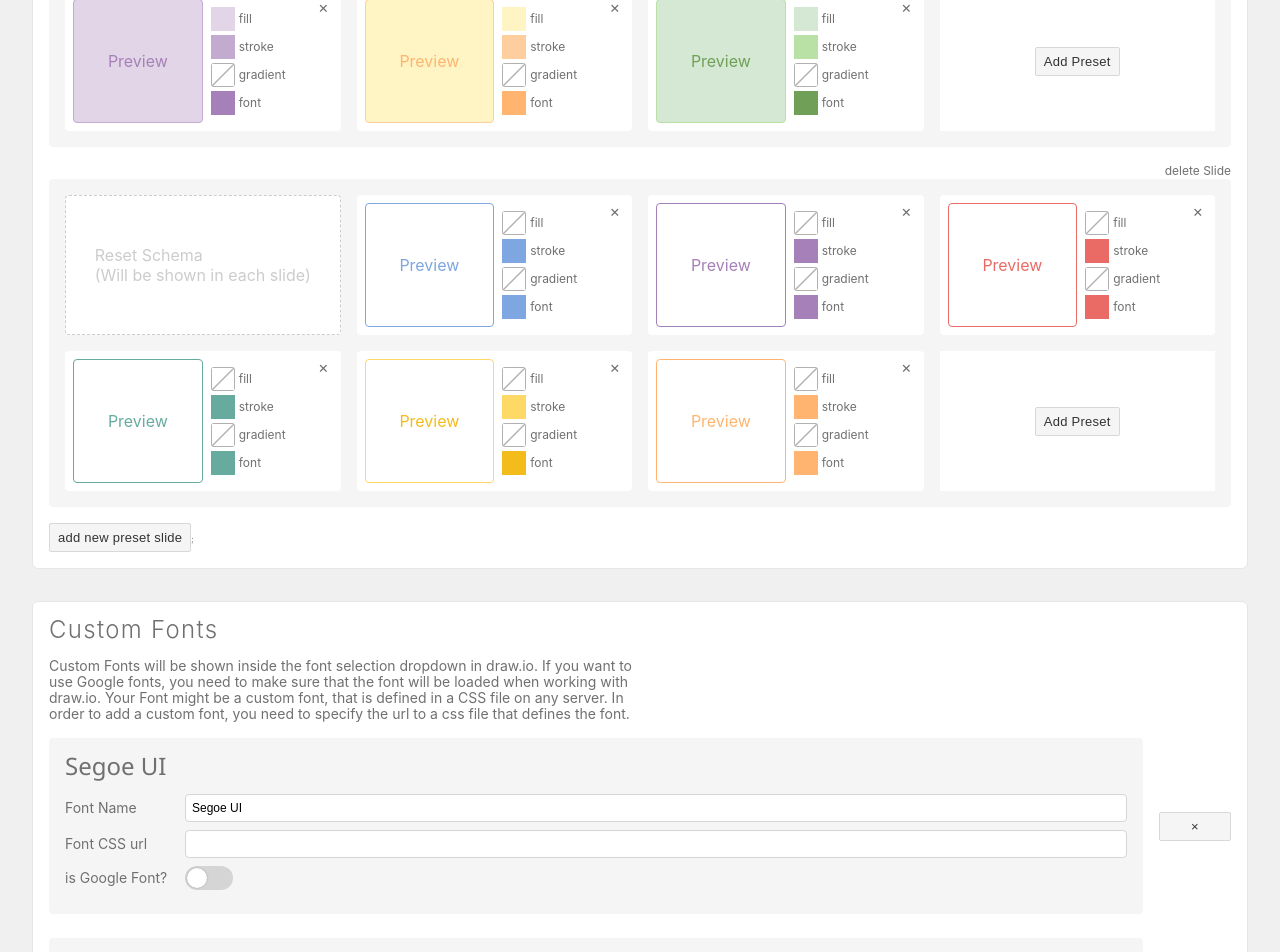
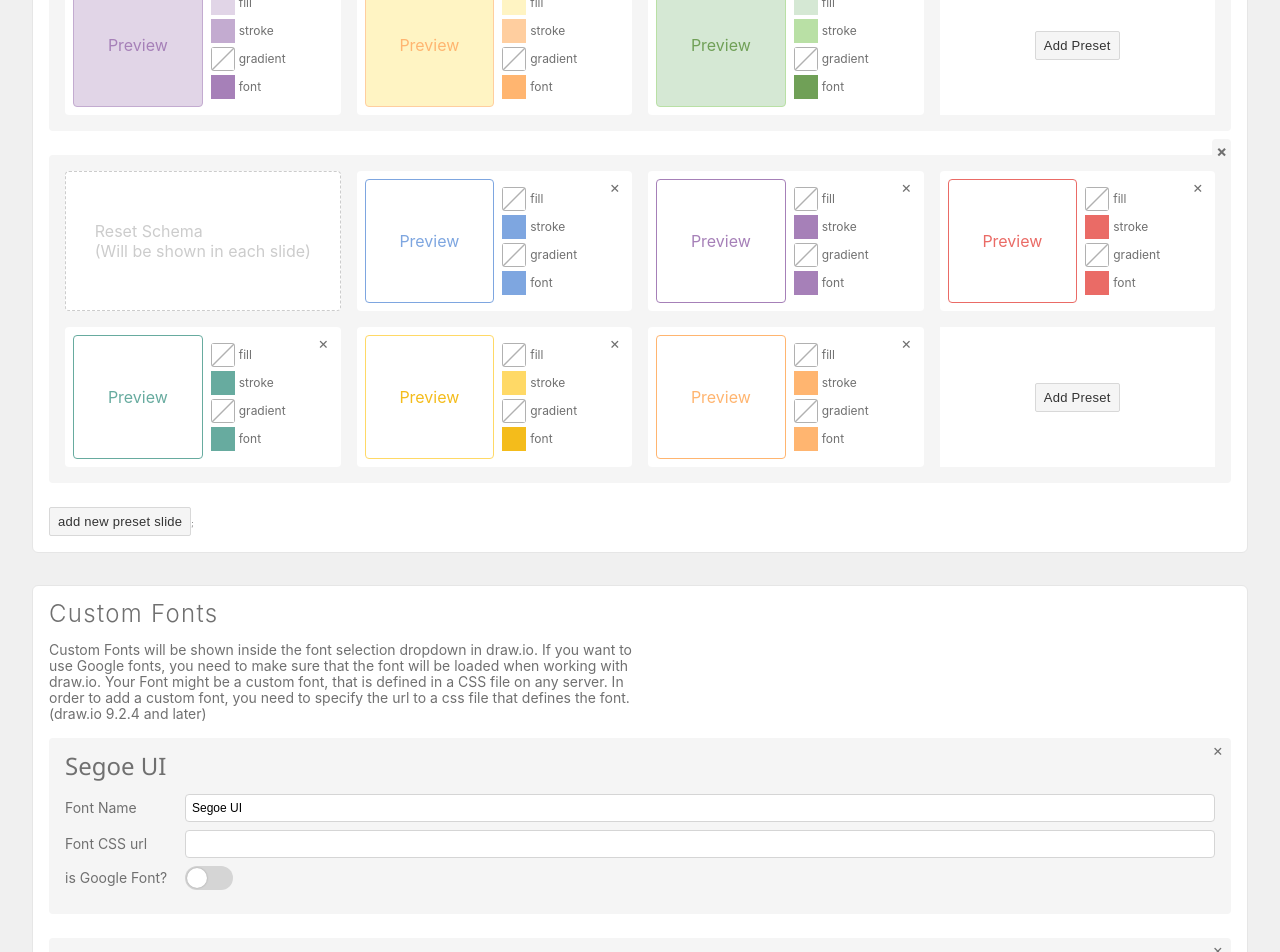
Before and after one commit to leifmarcus/drawio-config, a React (Create React App) app: page / in a window 1280 px wide. Shown: the part 860-1812 px from the top of the page. Built offline with nearby package versions, Linux system fonts and the light colour scheme.

Commit message:
chore: style updates

```diff
--- a/src/components/CustomColorSchemes/CustomColorSchemes.css
+++ b/src/components/CustomColorSchemes/CustomColorSchemes.css
@@ -1,8 +1,29 @@
-.CustomColorSchemes--delete {
-    font-size: 1.5rem;
+.CustomColorSchemes--actions {
+    font-size: 2rem;
     line-height: 2rem;
     text-align: right;
     cursor: pointer;
+    position: relative;
+}
+
+.CustomColorSchemes--delete {
+    position: absolute;
+    top: -2rem;
+    right: 0;
+    background-color: rgb(245,245,245);
+    padding: 0.5rem;
+    border-radius: 0.5rem;
+    font-weight: bold;
+}
+
+.CustomColorSchemes--delete:hover {
+    background-color: rgb(225,225,225);
+    color: #E00;
+}
+
+.CustomColorSchemes--delete:active {
+    color: inherit;
+    background-color: rgb(245,245,245);
 }
 
 .CustomColorSchemes--group {
@@ -11,7 +32,7 @@
     padding: 2rem 0 0 2rem;
     display: flex;
     flex-wrap: wrap;
-    margin-bottom: 2rem;
+    margin-bottom: 3rem;
 }
 
 .CustomColorSchemes--schema {
--- a/src/components/CustomColorSchemes/CustomColorSchemes.tsx
+++ b/src/components/CustomColorSchemes/CustomColorSchemes.tsx
@@ -86,7 +86,7 @@ export const CustomColorSchemesComponent: React.FC<CustomColorSchemesProps> = ({
         <div>
             Color schemes will be shown in draw.io on the right top in the preset panel. Here you are able to configure
             custom presets. Presets can be organized in different slides. Click the color boxes next to the preview to
-            change the color. By clicking the label, the color get’s removed
+            change the color. By clicking the label, the color get’s removed. (draw.io 9.2.4 and later)
         </div>
     );
 
@@ -95,8 +95,14 @@ export const CustomColorSchemesComponent: React.FC<CustomColorSchemesProps> = ({
             <div className="CustomColorSchemes">
                 {colorSchemes.map((group, groupIndex) => {
                     return [
-                        <div key="delete" className="CustomColorSchemes--delete">
-                            <a onClick={deleteGroup(groupIndex)}>delete Slide</a>
+                        <div key="delete" className="CustomColorSchemes--actions">
+                            <a
+                                className="CustomColorSchemes--delete"
+                                title="Delete Slide"
+                                onClick={deleteGroup(groupIndex)}
+                            >
+                                ×
+                            </a>
                         </div>,
                         <div className="CustomColorSchemes--group" key={`group-${groupIndex}`}>
                             {group.map((colorSchema, schemaIndex) => {
--- a/src/components/CustomColors/CustomColors.tsx
+++ b/src/components/CustomColors/CustomColors.tsx
@@ -47,7 +47,7 @@ export const CustomColors: React.FC = () => {
     const description: ReactNode = (
         <div>
             The following colors will be shown in the color picker in draw.io. Click on a color box to set a new color
-            or click the trash bin to delete a color from the list.
+            or click the trash bin to delete a color from the list. (draw.io 9.2.5 and later)
         </div>
     );
 
--- a/src/components/CustomFonts/CustomFonts.tsx
+++ b/src/components/CustomFonts/CustomFonts.tsx
@@ -57,7 +57,7 @@ export const CustomFonts: React.FC<CustomFontsProps> = ({}) => {
             Custom Fonts will be shown inside the font selection dropdown in draw.io. If you want to use Google fonts,
             you need to make sure that the font will be loaded when working with draw.io. Your Font might be a custom
             font, that is defined in a CSS file on any server. In order to add a custom font, you need to specify the
-            url to a css file that defines the font.
+            url to a css file that defines the font. (draw.io 9.2.4 and later)
         </div>
     );
 
--- a/src/components/CustomFonts/FontBox.css
+++ b/src/components/CustomFonts/FontBox.css
@@ -1,11 +1,9 @@
 .FontBox {
     margin-bottom: 3rem;
-    display: flex;
-    align-items: center;
+    position: relative;
 }
 .FontBox--fields {
     flex: 1 1 auto;
-    margin-right: 2rem;
     background: rgb(245,245,245);
     padding: 2rem;
     border-radius: 0.5rem;
@@ -35,5 +33,21 @@
 }
 
 .FontBox--action {
-    flex: 0 0 auto;
+    position: absolute;
+    top: 0rem;
+    right: 1rem;
 }
+
+.FontBox--action span {
+    font-size: 2rem;
+    line-height: 3rem;
+    text-align:center;
+    width: 3rem;
+    height: 3rem;
+    user-select: none;
+    cursor: pointer;
+}
+
+.FontBox--action span:hover {
+    color: #E00;
+}
--- a/src/components/CustomFonts/FontBox.tsx
+++ b/src/components/CustomFonts/FontBox.tsx
@@ -91,7 +91,7 @@ export const FontBox: React.FC<FontBoxProps> = ({ name, url, onChange, onDelete
                 </div>
             </div>
             <div className="FontBox--action">
-                <Button onClick={onDelete}>×</Button>
+                <span onClick={onDelete}>×</span>
             </div>
         </div>
     );
--- a/src/components/Elements/Box/Box.tsx
+++ b/src/components/Elements/Box/Box.tsx
@@ -1,15 +1,19 @@
 import React, { ReactNode } from 'react';
 import './Box.css';
 import { Headline } from '../Headline';
+import { joinClassNames } from '../../../utils/helpers';
 
 type Props = {
     title?: ReactNode;
     description?: ReactNode;
     footer?: ReactNode;
+    contentClassName?: string;
 };
 
-export const Box: React.FC<Props> = ({ children, title, footer, description }) => {
+export const Box: React.FC<Props> = ({ children, title, footer, description, contentClassName }) => {
     const showHead = !!title || !!description;
+
+    const contentClassNames = joinClassNames('Box--content', contentClassName);
 
     return (
         <div className="Box">
@@ -23,7 +27,7 @@ export const Box: React.FC<Props> = ({ children, title, footer, description }) =
                     {description && <div className="Box--description">{description}</div>}
                 </div>
             )}
-            <div className="Box--content">{children}</div>
+            <div className={contentClassNames}>{children}</div>
             <div className="Box--footer">{footer}</div>
         </div>
     );
```
